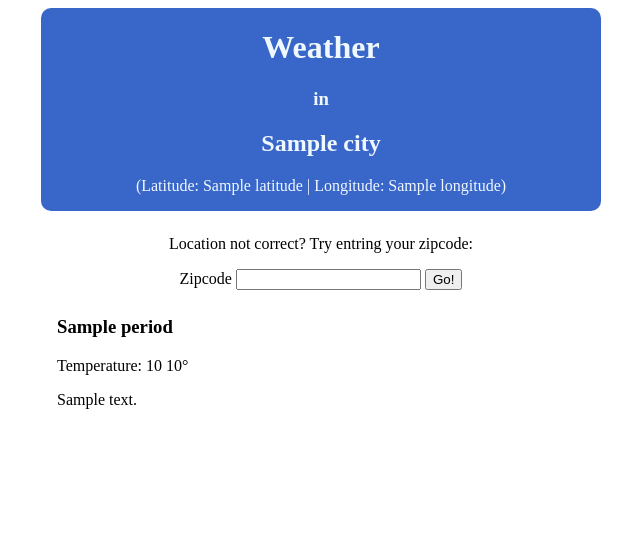
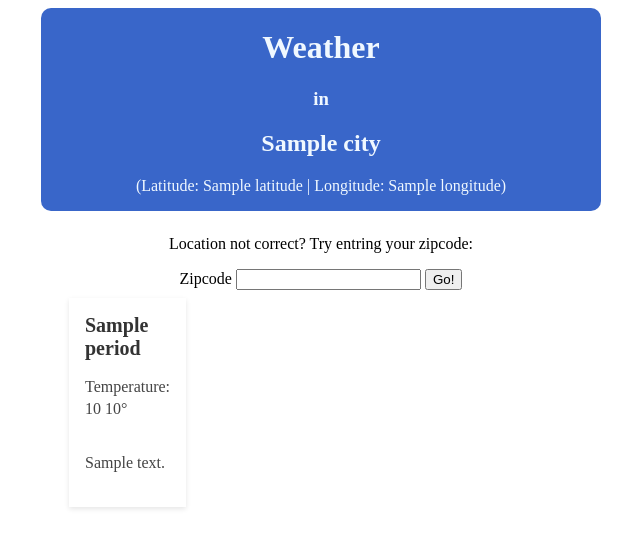
Before and after one commit to Fediry/weather_app, a Flask app: template templates/index.html in a window 1280 px wide. Shown: the top 548 px of the page, without its empty margins (319-959 px from the left). Run offline with Flask 3, Linux system fonts and the light colour scheme; the template is opened without the code that fills it: most values are stand-ins (such as "Sample title", 1, 10 or a date in 2020).

Commit message:
Made some tweaks to the styling and html... trying a card design.

```diff
--- a/static/css/style.css
+++ b/static/css/style.css
@@ -41,8 +41,50 @@
     text-align: center;
 }
 
-.weather_period {
+.weather_band {
+    width: 90%;
+    max-width: 800px;
+    margin: 0 auto;
+    display: grid;
+    grid-template-columns: repeat(4, 1fr);
+    grid-template-rows: auto;
+    gap: 12px;
+}
+
+.weather_card {
     background-color: fff;
+    text-decoration: none;
+    color: #444;
+    box-shadow: 0 2px 5px rgba(0, 0, 0, 0.1);
+    display: flex;
+    flex-direction: column;
+    min-height: 100%;
 
-    padding: 0 1em;
+    position: relative;
+    top: 0;
+    transition: all .1s ease-in;
 }
+
+.weather_card:hover {
+    top: -2px;
+    box-shadow: 0 4px 5px rgba(0, 0, 0, 0.2);
+}
+
+.weather_card article {
+    padding: 16px;
+    flex: 1;
+    display: flex;
+    flex-direction: column;
+    justify-content: space-between;
+}
+
+.weather_card p {
+    flex: 1;
+    line-height: 1.4;
+}
+
+.weather_card h1 {
+    font-size: 20px;
+    margin: 0;
+    color: #333
+}
--- a/templates/index.html
+++ b/templates/index.html
@@ -31,11 +31,17 @@
 
         </div>
 
-        <div class="weather_period">
+        <div class="weather_band">
             {% for period in local_weather %}
-            <h3>{{ period.name }}</h3>
-            <p>Temperature: {{ period.temperature }} {{ period.temp_unit }}°</p>
-            <p>{{ period.details }}</p>
+            <div class="weather_card">
+
+                <article>
+                    <h1>{{ period.name }}</h1>
+                    <p>Temperature: {{ period.temperature }} {{ period.temp_unit }}°</p>
+                    <p>{{ period.details }}</p>
+                </article>
+
+            </div>
             {% endfor %}
         </div>
 
```
